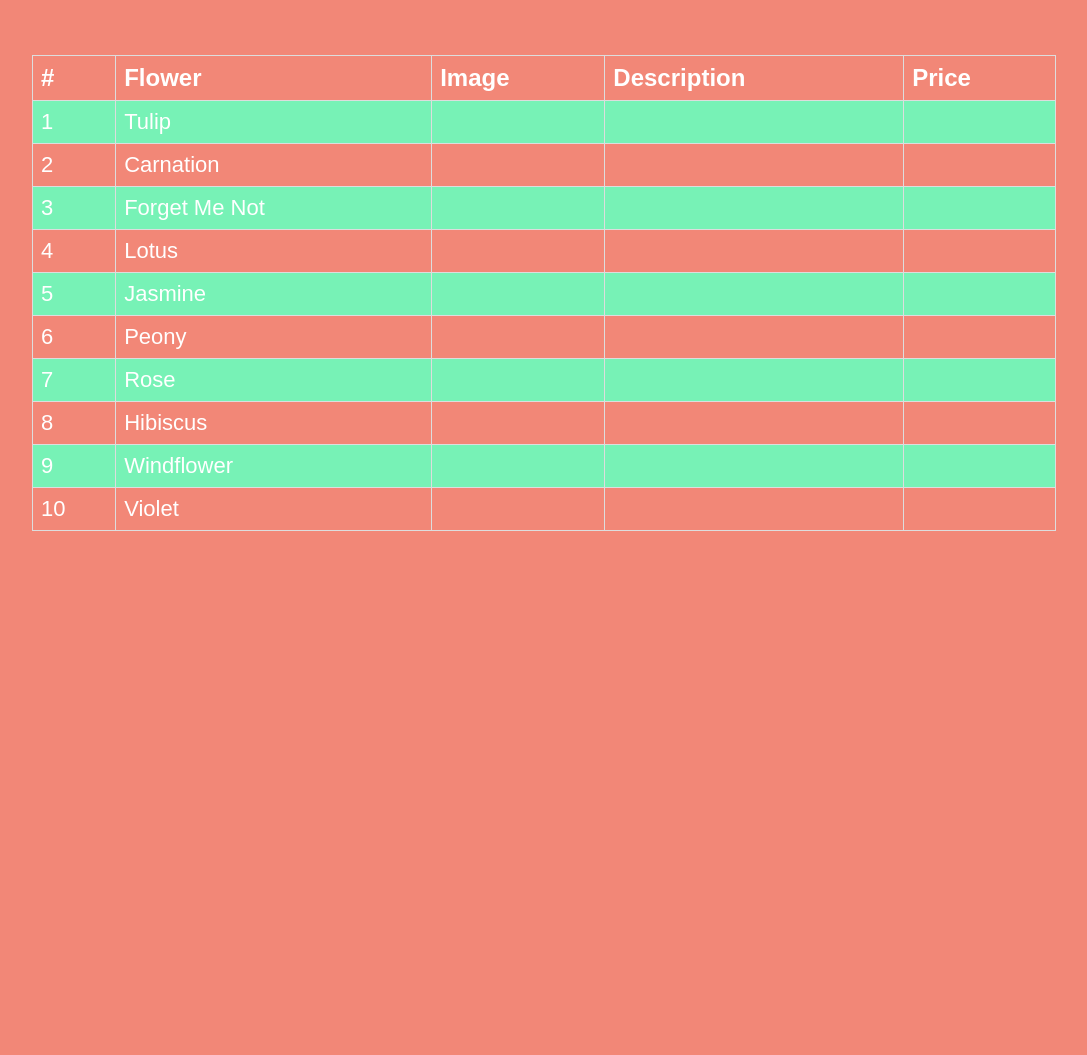
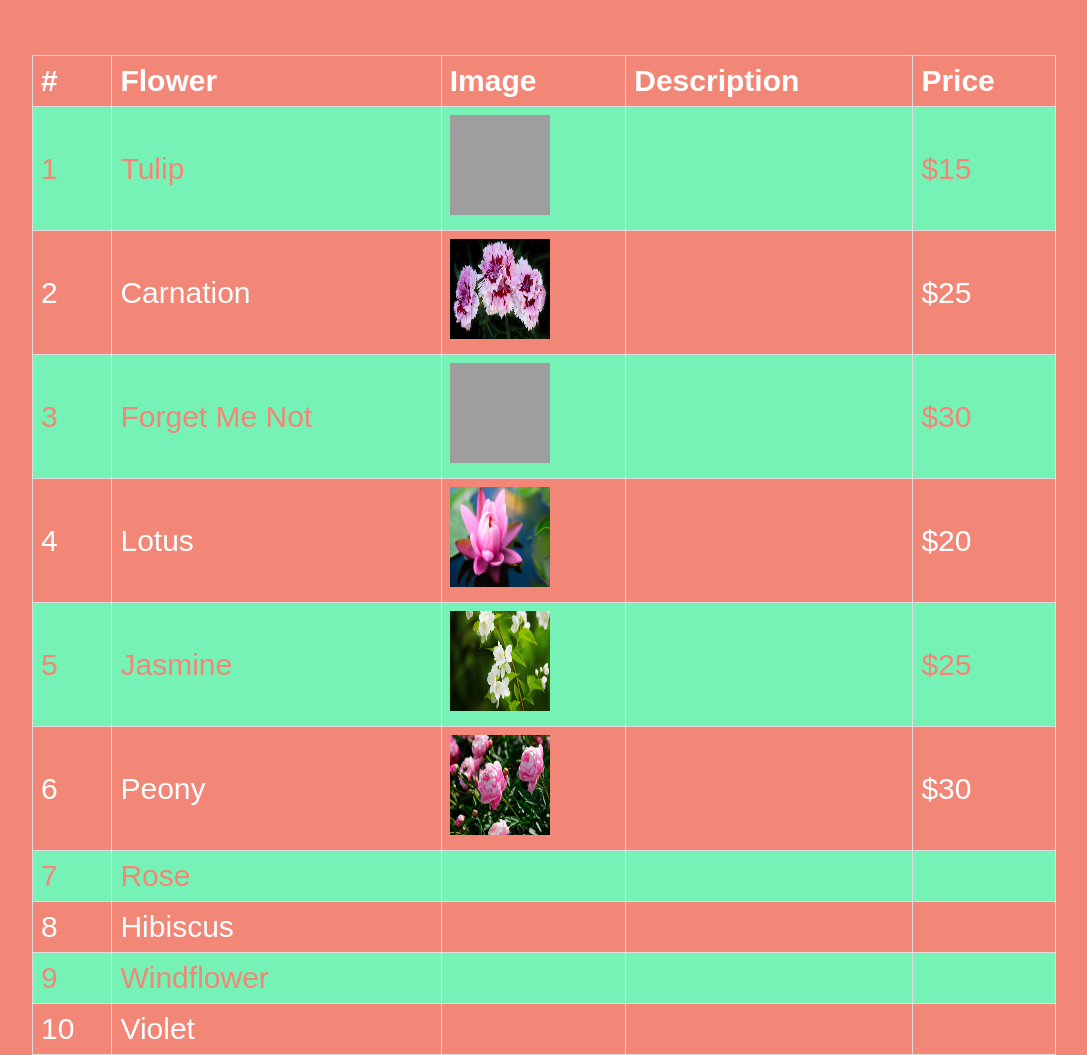
Before and after one commit to ovalenzu20/INF124PA1, a PHP site: page /flowers.html in a window 1280 px wide. Shown: the part 95-1150 px from the top of the page, without its empty margins (96-1183 px from the left). Before the commit the page ends 626 px from the top, so only its background shows below. Run offline with PHP 8.4, Linux system fonts and the light colour scheme; grey boxes are pictures that could not be loaded.

Commit message:
shop update

```diff
--- a/flowers.html
+++ b/flowers.html
@@ -64,44 +64,44 @@
                     <tr>
                         <td>1</td>
                         <td>Tulip</td>
+                        <td><img src="imgs/tulips.jpg"></td>
                         <td></td>
-                        <td></td>
-                        <td></td>
+                        <td>$15</td>
                     </tr>
                     <tr>
                         <td>2</td>
                         <td>Carnation</td>
+                        <td><img src="imgs/Carnation-Flower.jpg" </td>
                         <td></td>
-                        <td></td>
-                        <td></td>
+                        <td>$25</td>
                     </tr>
                     <tr>
                         <td>3</td>
                         <td>Forget Me Not</td>
+                        <td> <img src="imgs/forget-me-not.jpg"> </td>
                         <td></td>
-                        <td></td>
-                        <td></td>
+                        <td>$30</td>
                     </tr>
                     <tr>
                         <td>4</td>
                         <td>Lotus</td>
+                        <td><img src="imgs/lotus.jpg"></td>
                         <td></td>
-                        <td></td>
-                        <td></td>
+                        <td>$20</td>
                     </tr>
                     <tr>
                             <td>5</td>
                             <td>Jasmine</td>
+                            <td> <img src="imgs/jasmine.jpg"></td>
                             <td></td>
-                            <td></td>
-                            <td></td>
+                            <td>$25</td>
                         </tr>
                         <tr>
                                 <td>6</td>
                                 <td>Peony</td>
+                                <td><img src="imgs/pink-peony.jpg"></td>
                                 <td></td>
-                                <td></td>
-                                <td></td>
+                                <td>$30</td>
                             </tr>
                         <tr>
                                 <td>7</td>
--- a/index.css
+++ b/index.css
@@ -122,7 +122,8 @@ img {
   border-collapse: collapse;
   width: 80%;
   margin-left:auto;
-  margin-right:auto
+  margin-right:auto;
+  color: white;
 
 }
 
@@ -130,8 +131,10 @@ img {
   border: 1px solid #dddddd;
   text-align: left;
   padding: 8px;
+  font-size: 30px;
 }
 
 #shop tr:nth-child(even) {
   background-color: #77f2b6;
+  color: #F28777;
 }
```
